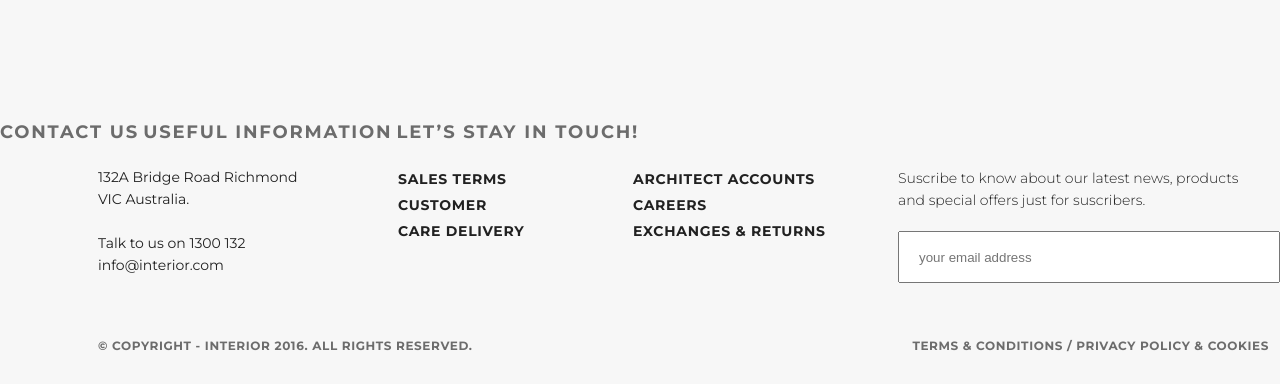
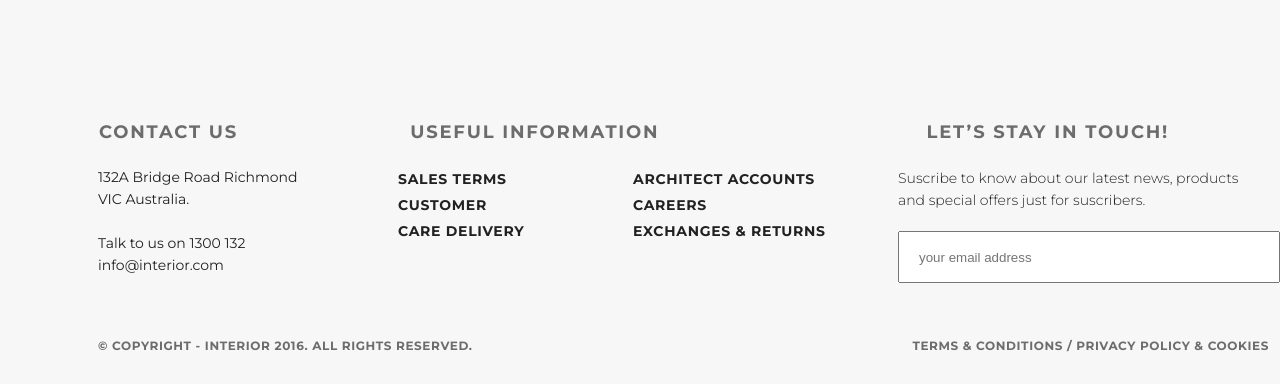
Before and after one commit to Lexsus/Lexsus.github.io, a plain HTML site: page index.html in a window 1280 px wide. Shown: the part 5338-5729 px from the top of the page. Drawn offline with Linux system fonts and the light colour scheme.

Commit message:
fix errors

```diff
--- a/style.css
+++ b/style.css
@@ -530,6 +530,19 @@ body {
     margin-top: -61px
 }
 
+.cl1 {
+    margin-left: 99px
+}
+
+.cl2 {
+    margin-left: 168px
+}
+
+.cl3 {
+    margin-left: 263px
+}
+
+
 input {
     width: 340px;
     height: 48px;
```
